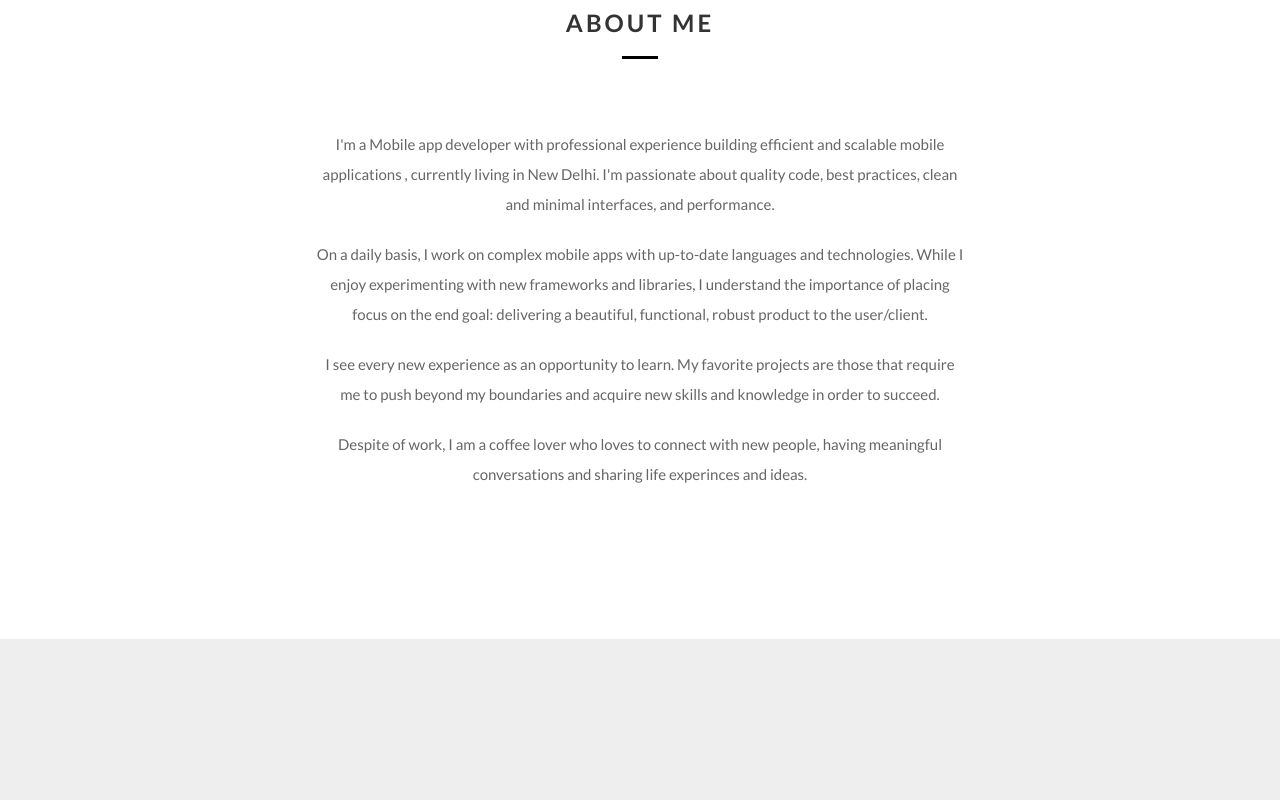
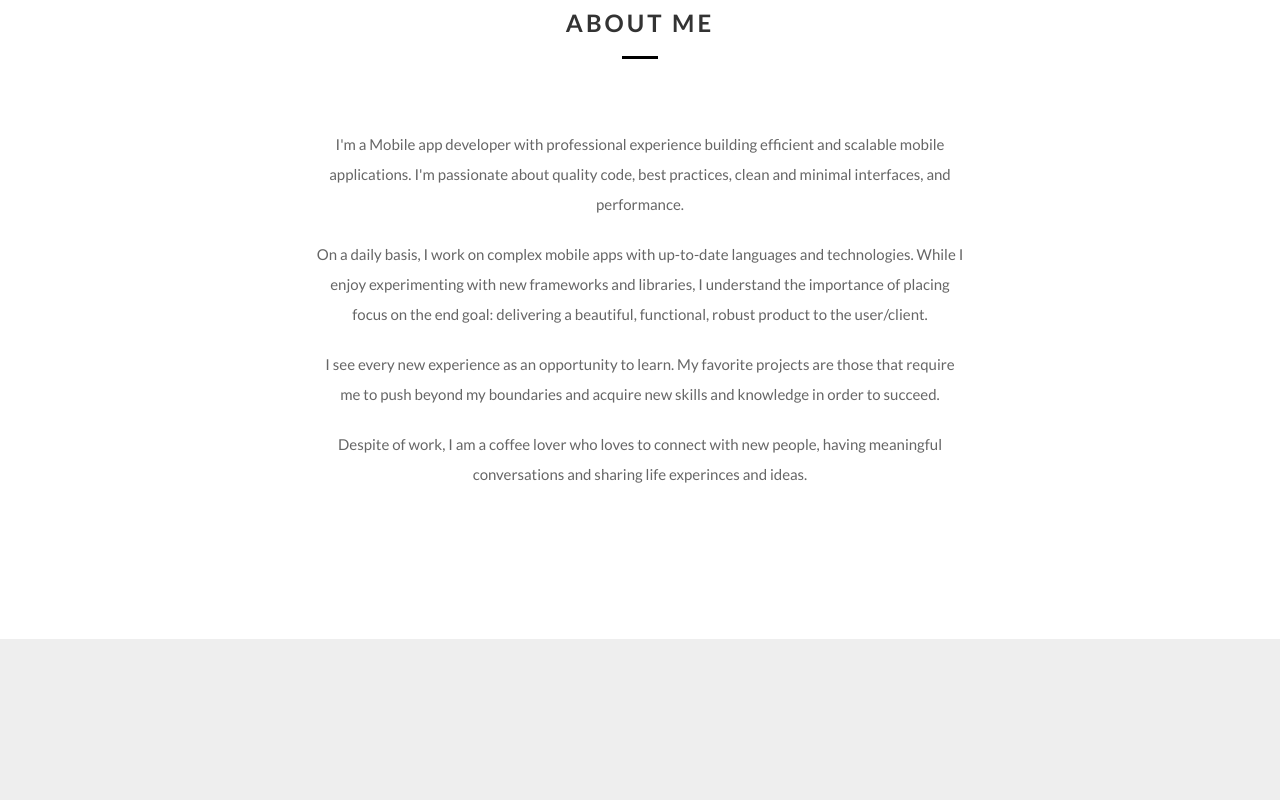
Before and after one commit to rockyy/rockyy.github.io, a plain HTML site: page index.html in a window 1280 px wide. Shown: the part 940-1740 px from the top of the page. Drawn offline with Linux system fonts and the light colour scheme.

Commit message:
location update

```diff
--- a/index.html
+++ b/index.html
@@ -64,7 +64,7 @@
                 <div class="about-text">
                     <h1 class="wow fadeInUp">ABOUT ME</h1>
                     <div class="divider wow fadeInUp"></div>
-                    <p class="wow fadeInUp">I'm a Mobile app developer with professional experience building efficient and scalable mobile applications , currently living in New Delhi. I'm passionate about quality code, best practices, clean and minimal interfaces, and performance.</p>
+                    <p class="wow fadeInUp">I'm a Mobile app developer with professional experience building efficient and scalable mobile applications. I'm passionate about quality code, best practices, clean and minimal interfaces, and performance.</p>
                     <p class="wow fadeInUp">On a daily basis, I work on complex mobile apps with up-to-date languages and technologies. While I enjoy experimenting with new frameworks and libraries, I understand the importance of placing focus on the end goal: delivering a beautiful, functional, robust product to the user/client.</p>
                     <p class="wow fadeInUp">I see every new experience as an opportunity to learn. My favorite projects are those that require me to push beyond my boundaries and acquire new skills and knowledge in order to succeed.</p>
                     <p class="wow fadeInUp">Despite of work, I am a coffee lover who loves to connect with new people, having meaningful conversations and sharing life experinces and ideas.</p>
```
